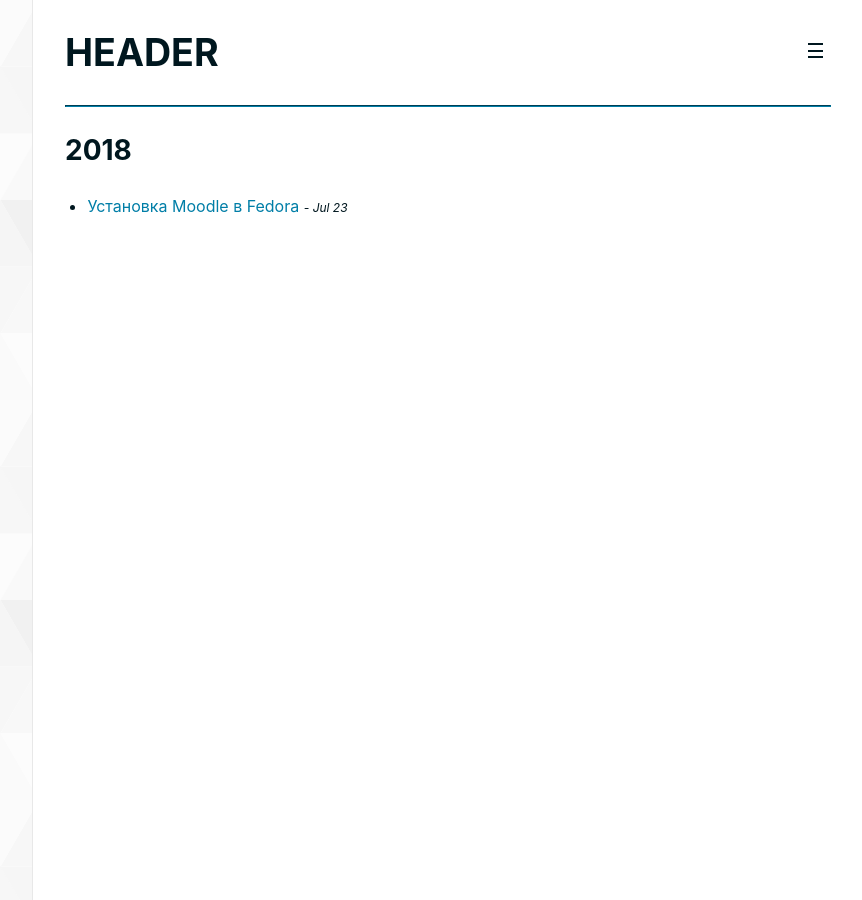
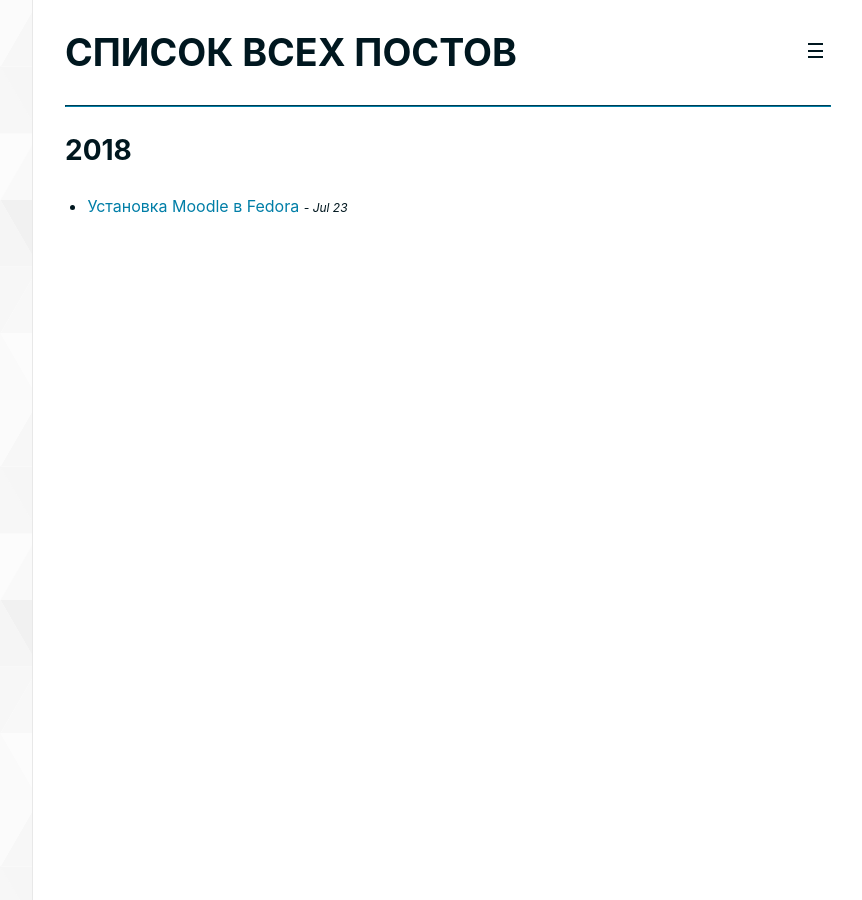
Before and after one commit to valentineus/popov.link, a Jekyll site: the page built from _pages/index.html, in a window 1280 px wide. Shown: the whole page, without its empty margins (192-1054 px from the left). Built offline with Jekyll 4.4.1, drawn with Linux system fonts in a browser that asks for light colours.

Commit message:
Add header template
Signed-off-by: Valentin Popov <info@valentineus.link>

```diff
--- a/_includes/navbar.html
+++ b/_includes/navbar.html
@@ -1,7 +1,9 @@
 {% assign pages = site.pages | where: "show", true %}
 
 <div class="navigation-container">
-    <h1 class="navigation-header">Header</h1>
+    <h1 class="navigation-header">
+        {{ page.title | default: site.title | strip_newlines | strip_html| strip | normalize_whitespace | smartify | xml_escape }}
+    </h1>
 
     <input id="toggle-button" class="toggle-button" type="checkbox" />
 
@@ -12,6 +14,24 @@
     </label>
 
     <nav class="navigation" role="navigation">
-        <ul class="navigation-pills"></ul>
+        <ul class="navigation-footer">
+            {% for item in site.data.social_links %}
+                <li>
+                    <a target="_blank" href="{{ item.url | strip_newlines | strip_html | strip | normalize_whitespace | relative_url | uri_escape }}">
+                        {{ item.title | strip_newlines | strip_html | strip | normalize_whitespace | smartify | xml_escape }}
+                    </a>
+                </li>
+            {% endfor %}
+        </ul>
+
+        <ul class="navigation-pills">
+            {% for page in pages%}
+                <li class="navigation-item" role="presentation">
+                    <a href="{{ page.url | strip_newlines | strip_html | strip | normalize_whitespace | relative_url | uri_escape }}">
+                        {{ page.title | strip_newlines | strip_html | strip | normalize_whitespace | smartify | xml_escape }}
+                    </a>
+                </li>
+            {% endfor %}
+        </ul>
     </nav>
 </div>
```
